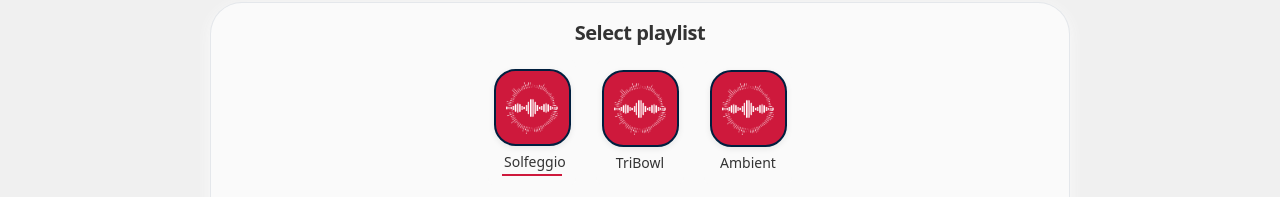
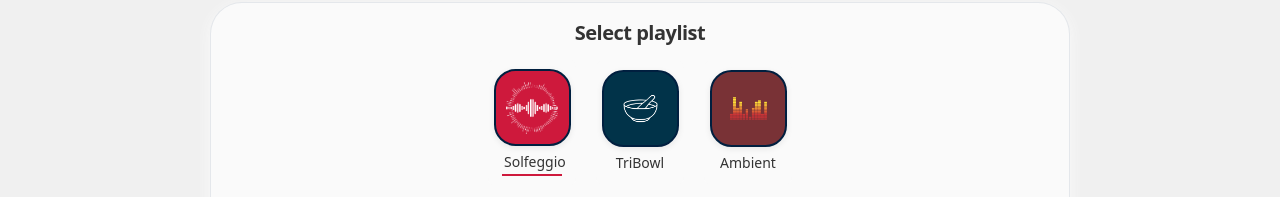
Before and after one commit to bekcsys/WUSA-Sounds, a React (Vite) app in the folder web/: page /#sounds in a window 1280 px wide. Shown: the part 263-460 px from the top of the page. Built offline with nearby package versions, Linux system fonts and the light colour scheme; no server answers.

Commit message:
buttons logo

```diff
--- a/web/src/components/MenuButton.tsx
+++ b/web/src/components/MenuButton.tsx
@@ -27,23 +27,31 @@ export function MenuButton({
       style={{ width: size }}
     >
       <div
-        className="flex justify-center items-center rounded-[28%] bg-brand shadow-button flex-shrink-0 border-2 border-navyBorder"
+        className="flex justify-center items-center overflow-hidden rounded-[28%] shadow-button flex-shrink-0 border-2 border-navyBorder"
         style={{
           width: boxSize,
           height: boxSize,
+          backgroundColor: option.color,
         }}
       >
         <img
           src={option.logo}
           alt=""
-          className="object-contain"
-          style={{ width: logoSize, height: logoSize }}
-          width={logoSize}
-          height={logoSize}
+          className={
+            option.logoBlend
+              ? "h-full w-full object-contain p-1 mix-blend-lighten"
+              : "object-contain"
+          }
+          style={
+            option.logoBlend ? undefined : { width: logoSize, height: logoSize }
+          }
+          width={option.logoBlend ? boxSize : logoSize}
+          height={option.logoBlend ? boxSize : logoSize}
         />
       </div>
       <span
-        className={`font-medium text-textPrimary text-center w-full min-w-0 px-0.5 mt-1.5 tablet:mt-1.5 block leading-tight pb-0.5 text-xs tablet:text-sm whitespace-nowrap ${selected ? "border-b-2 border-brand" : ""}`}
+        className={`font-medium text-textPrimary text-center w-full min-w-0 px-0.5 mt-1.5 tablet:mt-1.5 block leading-tight pb-0.5 text-xs tablet:text-sm whitespace-nowrap ${selected ? "border-b-2" : ""}`}
+        style={selected ? { borderColor: option.color } : undefined}
       >
         {option.label}
       </span>
--- a/web/src/config/assets.ts
+++ b/web/src/config/assets.ts
@@ -4,3 +4,5 @@ export const ASSETS_AUDIO = `${ASSETS_BASE}/audio`;
 
 export const LOGO_WUSA = `${ASSETS_IMAGES}/L01-WUSA.png`;
 export const LOGO_SOUND = `${ASSETS_IMAGES}/SoundFreqenciesLogo.png`;
+export const LOGO_TRIBOWL = `${ASSETS_IMAGES}/TriBowl.png`;
+export const LOGO_AMBIENT = `${ASSETS_IMAGES}/Ambient.png`;
--- a/web/src/data/tracks.ts
+++ b/web/src/data/tracks.ts
@@ -1,5 +1,5 @@
 import { getMediaUrl } from "../config/media";
-import { LOGO_SOUND } from "../config/assets";
+import { LOGO_SOUND, LOGO_TRIBOWL, LOGO_AMBIENT } from "../config/assets";
 
 const solfeggioPaths = [
   { id: "174", title: "174 Hz Meditation", path: "SolfeggioSounds/174Meditation.mp3" },
@@ -58,7 +58,7 @@ export const triBowlTracks = toTracks(triBowlPaths);
 export const ambientSoundsTracks = toTracks(ambientPaths);
 
 export const WELCOME_OPTIONS = [
-  { id: "solfeggio", label: "Solfeggio", logo: LOGO_SOUND, tracks: solfeggioTracks },
-  { id: "tribowl", label: "TriBowl", logo: LOGO_SOUND, tracks: triBowlTracks },
-  { id: "ambient", label: "Ambient", logo: LOGO_SOUND, tracks: ambientSoundsTracks },
+  { id: "solfeggio", label: "Solfeggio", logo: LOGO_SOUND, color: "#ce193c", tracks: solfeggioTracks },
+  { id: "tribowl", label: "TriBowl", logo: LOGO_TRIBOWL, color: "#013349", logoBlend: true, tracks: triBowlTracks },
+  { id: "ambient", label: "Ambient", logo: LOGO_AMBIENT, color: "#793236", logoBlend: true, tracks: ambientSoundsTracks },
 ];
--- a/web/src/types.ts
+++ b/web/src/types.ts
@@ -14,6 +14,8 @@ export interface WelcomeOption {
   id: string;
   label: string;
   logo: string;
+  color: string;
+  logoBlend?: boolean;
   tracks: Track[];
 }
 
```
Also changed, not shown: web/public/assets/images/Ambient.png (added), web/public/assets/images/TriBowl.png (added).
